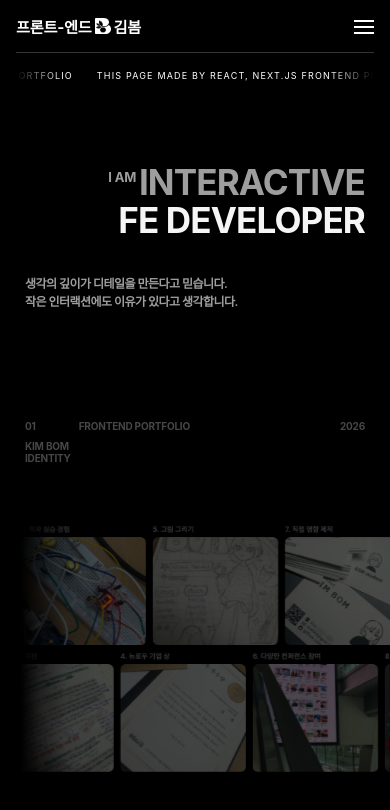
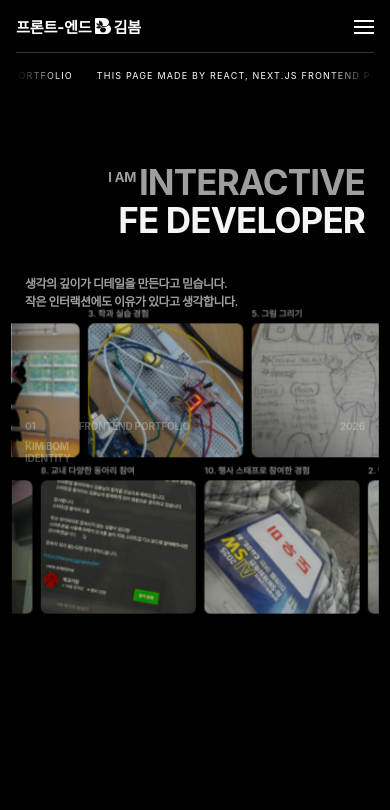
Before and after one commit to bom0320/web-portfolio, a Next.js app: page / in a window 390 px wide. Shown: the top 810 px of the page. Built offline with nearby package versions, Linux system fonts and the light colour scheme.

Commit message:
fix: stabilize mobile life motion animation

```diff
--- a/src/animations/intro/transitions/heroToLife.animation.ts
+++ b/src/animations/intro/transitions/heroToLife.animation.ts
@@ -15,34 +15,38 @@ const isViewport = (query: string) => {
   return typeof window !== "undefined" && window.matchMedia(query).matches;
 };
 
+const isMobileLifeMotion = () => {
+  return isViewport("(max-width: 640px)");
+};
+
 const getLifeCanvasInitialState = () => {
   const viewportHeight =
     typeof window === "undefined" ? 900 : window.innerHeight;
 
   if (isViewport("(max-width: 430px)")) {
     return {
-      y: clampValue(320, viewportHeight * 0.5, 390),
-      scale: 0.76,
-      opacity: 0.54,
-      filter: "brightness(0.62)",
+      y: clampValue(170, viewportHeight * 0.24, 220),
+      scale: 0.94,
+      opacity: 0.78,
+      filter: "none",
     };
   }
 
   if (isViewport("(max-width: 640px)")) {
     return {
-      y: clampValue(340, viewportHeight * 0.48, 430),
-      scale: 0.77,
-      opacity: 0.55,
-      filter: "brightness(0.62)",
+      y: clampValue(180, viewportHeight * 0.25, 240),
+      scale: 0.94,
+      opacity: 0.8,
+      filter: "none",
     };
   }
 
   if (isViewport("(max-width: 1024px)")) {
     return {
-      y: clampValue(420, viewportHeight * 0.48, 560),
-      scale: 0.78,
-      opacity: 0.57,
-      filter: "brightness(0.62)",
+      y: clampValue(320, viewportHeight * 0.38, 420),
+      scale: 0.84,
+      opacity: 0.66,
+      filter: "brightness(0.72)",
     };
   }
 
@@ -69,14 +73,14 @@ const getLifeCanvasPinnedState = () => {
 
   if (isViewport("(max-width: 430px)")) {
     return {
-      y: clampValue(130, viewportHeight * 0.18, 180),
+      y: clampValue(110, viewportHeight * 0.16, 150),
       scale: 1,
     };
   }
 
   if (isViewport("(max-width: 640px)")) {
     return {
-      y: clampValue(140, viewportHeight * 0.18, 200),
+      y: clampValue(120, viewportHeight * 0.16, 165),
       scale: 1,
     };
   }
@@ -110,11 +114,19 @@ const HeroToLifeAnimation = {
       return createNoopController();
     }
 
+    const isMobile = isMobileLifeMotion();
     const lifeCanvasInitialState = getLifeCanvasInitialState();
 
     gsap.set(lifeCanvas, {
       ...lifeCanvasInitialState,
       transformOrigin: "center center",
+      force3D: true,
+      backfaceVisibility: "hidden",
+    });
+
+    gsap.set([lifeTrack, topRow, bottomRow].filter(Boolean), {
+      force3D: true,
+      backfaceVisibility: "hidden",
     });
 
     gsap.set(lifeRoot, {
@@ -129,13 +141,13 @@ const HeroToLifeAnimation = {
 
     if (topRow) {
       gsap.set(topRow, {
-        xPercent: -3,
+        xPercent: isMobile ? -1 : -3,
       });
     }
 
     if (bottomRow) {
       gsap.set(bottomRow, {
-        xPercent: -12,
+        xPercent: isMobile ? -6 : -12,
       });
     }
 
@@ -149,10 +161,10 @@ const HeroToLifeAnimation = {
     timeline.to(
       heroItems,
       {
-        y: -90,
+        y: isMobile ? -56 : -90,
         autoAlpha: 0,
         stagger: {
-          each: 0.035,
+          each: isMobile ? 0.02 : 0.035,
           from: "end",
         },
       },
@@ -164,7 +176,7 @@ const HeroToLifeAnimation = {
       {
         ...getLifeCanvasPinnedState(),
         opacity: 1,
-        filter: "brightness(1)",
+        filter: isMobile ? "none" : "brightness(1)",
       },
       0
     );
@@ -193,7 +205,7 @@ const HeroToLifeAnimation = {
       timeline.to(
         bottomRow,
         {
-          xPercent: -15,
+          xPercent: isMobile ? -8 : -15,
         },
         0
       );
@@ -214,7 +226,7 @@ const HeroToLifeAnimation = {
         [lifeRoot, lifeCanvas, lifeTrack, topRow, bottomRow].filter(Boolean),
         {
           clearProps:
-            "transform,opacity,visibility,filter,--life-edge-start,--life-edge-soft,--life-edge-strong",
+            "transform,opacity,visibility,filter,backfaceVisibility,--life-edge-start,--life-edge-soft,--life-edge-strong",
         }
       );
     };
--- a/src/components/stages/hooks/useIntroStageAnimation.ts
+++ b/src/components/stages/hooks/useIntroStageAnimation.ts
@@ -39,6 +39,8 @@ export function useIntroStageAnimation(
     if (!stage) return;
 
     const ctx = gsap.context(() => {
+      const isMobile = window.matchMedia("(max-width: 768px)").matches;
+
       const elements = getIntroStageElements(stage);
       const controllers = createIntroStageControllers(elements);
 
@@ -59,7 +61,7 @@ export function useIntroStageAnimation(
               window.innerHeight *
               INTRO_STAGE_SCROLL_CONFIG.heroToLife.scrollLengthMultiplier
             }`,
-          scrub: INTRO_STAGE_SCROLL_CONFIG.heroToLife.scrub,
+          scrub: isMobile ? 0.25 : INTRO_STAGE_SCROLL_CONFIG.heroToLife.scrub,
           onUpdate: (self) => {
             controllers.heroToLife.setProgress(self.progress);
           },
@@ -79,7 +81,7 @@ export function useIntroStageAnimation(
               window.innerHeight *
               INTRO_STAGE_SCROLL_CONFIG.lifeToAbout.scrollLengthMultiplier
             }`,
-          scrub: INTRO_STAGE_SCROLL_CONFIG.lifeToAbout.scrub,
+          scrub: isMobile ? 0.3 : INTRO_STAGE_SCROLL_CONFIG.lifeToAbout.scrub,
           onUpdate: (self) => {
             const { enterProgress, sceneProgress } = getLifeToAboutProgress(
               self.progress
--- a/src/styles/features/life-motion/responsive.scss
+++ b/src/styles/features/life-motion/responsive.scss
@@ -1,4 +1,13 @@
 @import "../../abstracts/mixins";
+
+.life-motion__canvas,
+.life-motion__track,
+.life-motion__row-window,
+.life-motion__row,
+.life-motion__group {
+  backface-visibility: hidden;
+  will-change: transform;
+}
 
 @include tablet {
   .life-motion {
@@ -43,6 +52,31 @@
 }
 
 @include mobile {
+  .life-motion {
+    overflow: clip;
+  }
+
+  .life-motion__enter {
+    overflow: clip;
+  }
+
+  .life-motion__viewport {
+    overflow: clip;
+  }
+
+  .life-motion__canvas {
+    overflow: clip;
+  }
+
+  .life-motion__canvas,
+  .life-motion__track,
+  .life-motion__row-window,
+  .life-motion__row,
+  .life-motion__group {
+    backface-visibility: hidden;
+    will-change: transform;
+  }
+
   .life-motion__track {
     width: 150vw;
     gap: 10px;
@@ -70,6 +104,31 @@
 }
 
 @include small-mobile {
+  .life-motion {
+    overflow: clip;
+  }
+
+  .life-motion__enter {
+    overflow: clip;
+  }
+
+  .life-motion__viewport {
+    overflow: clip;
+  }
+
+  .life-motion__canvas {
+    overflow: clip;
+  }
+
+  .life-motion__canvas,
+  .life-motion__track,
+  .life-motion__row-window,
+  .life-motion__row,
+  .life-motion__group {
+    backface-visibility: hidden;
+    will-change: transform;
+  }
+
   .life-motion__track {
     width: 158vw;
     gap: 9px;
```
